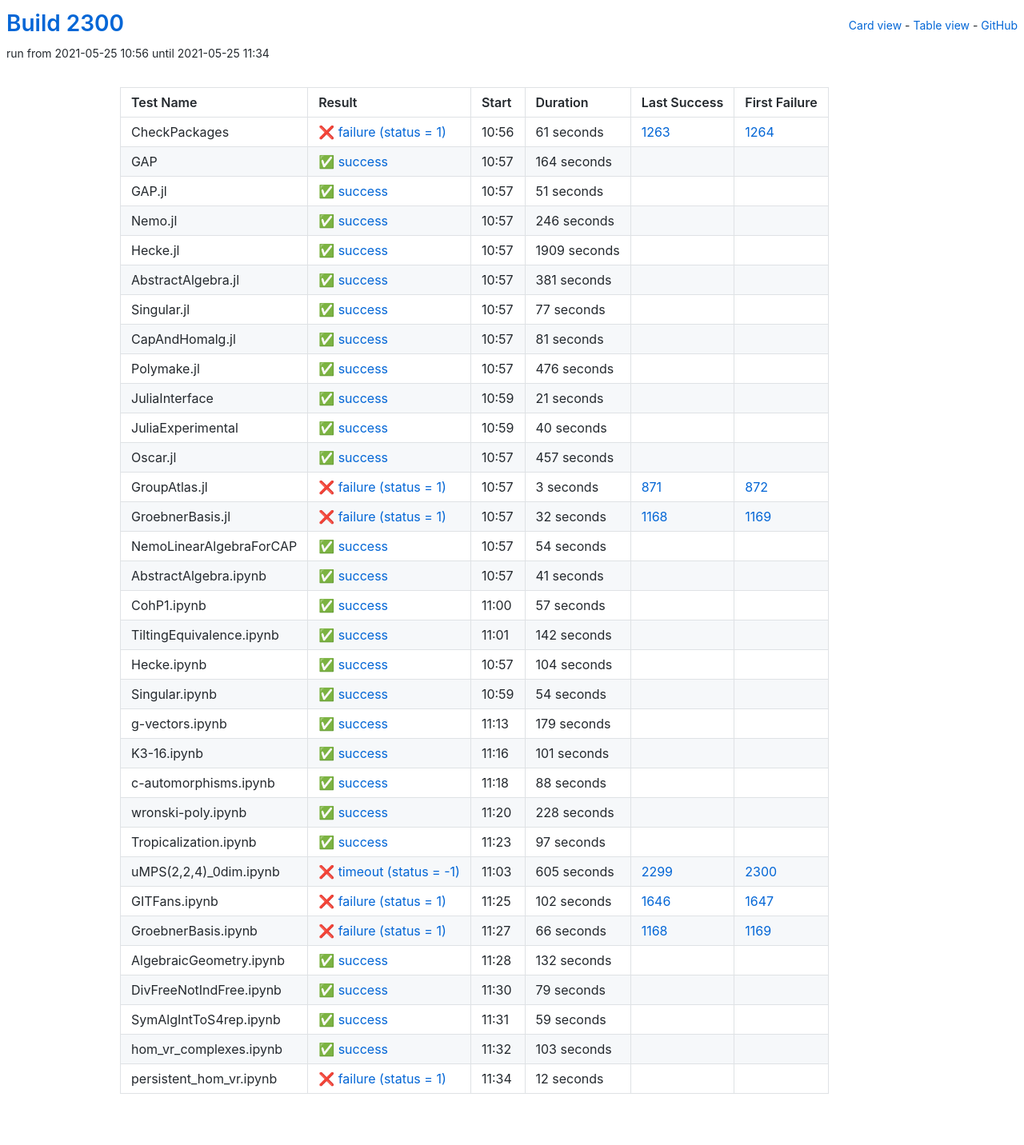
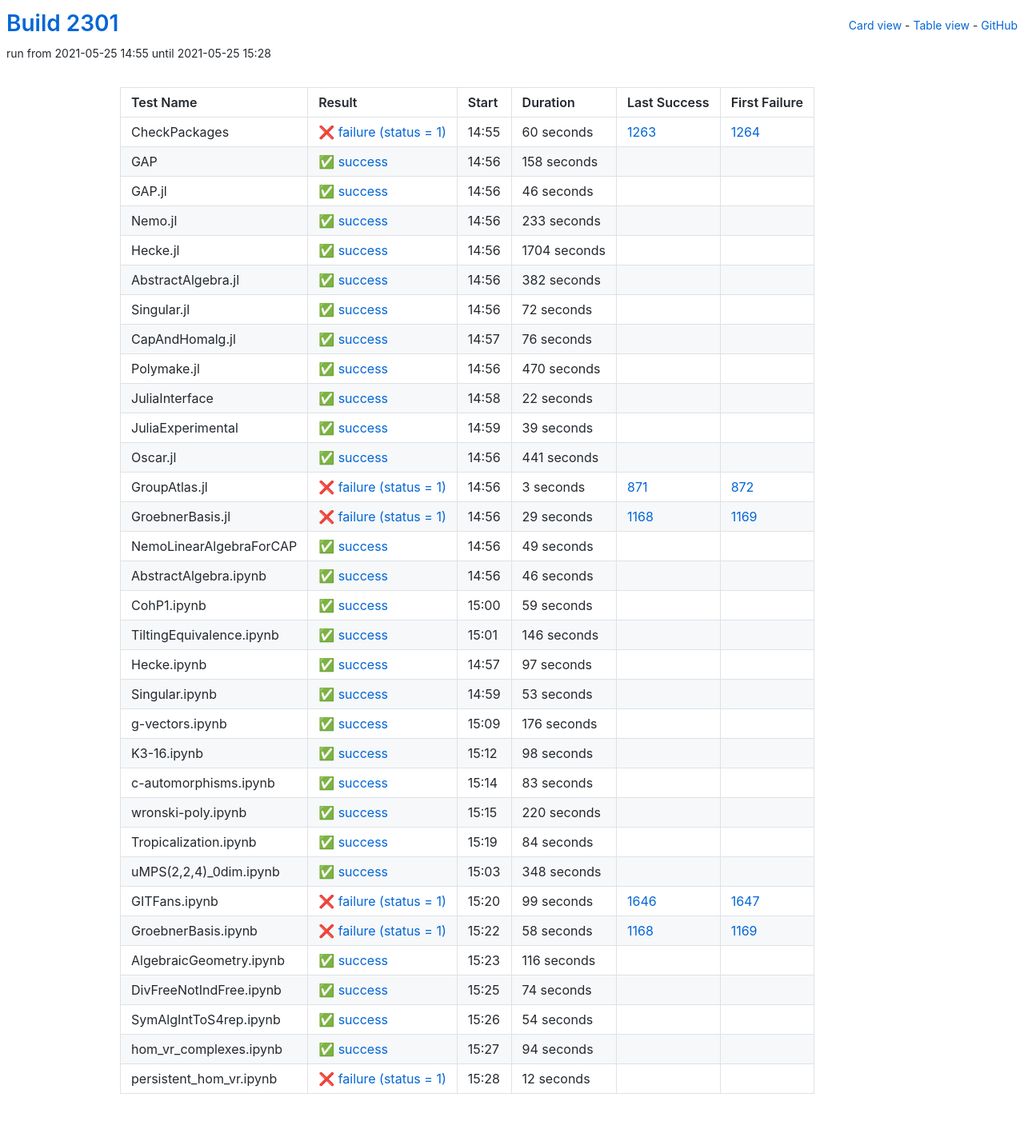
Before and after one commit to oscar-system/oscar-ci-status-stable, a Jekyll site: the page built from table.html, in a window 1280 px wide. Shown: the whole page at 80% size. Built offline with Jekyll 4.4.1, drawn with Linux system fonts in a browser that asks for light colours.

Commit message:
Build #2301

```diff
--- a/_data/ci.yml
+++ b/_data/ci.yml
@@ -1,6 +1,6 @@
 ---
-build: 2300
-build_url: https://oscarci.mathematik.uni-kl.de/job/oscar-stable/2300/
+build: 2301
+build_url: https://oscarci.mathematik.uni-kl.de/job/oscar-stable/2301/
 job: oscar-stable
 organization: oscar-system
 repo: oscar-ci-status-stable
@@ -8,152 +8,152 @@ repourl: https://github.com/oscar-system/oscar-ci-status-stable
 tests:
 - name: CheckPackages
   id: checkpackages
-  log: https://oscarci.mathematik.uni-kl.de/job/oscar-stable/2300/artifact/logs/build-2300/CheckPackages.log
-  start: 2021-05-25 10:56
+  log: https://oscarci.mathematik.uni-kl.de/job/oscar-stable/2301/artifact/logs/build-2301/CheckPackages.log
+  start: 2021-05-25 14:55
   success: false
   exitcode: 1
   status: failure
-  duration: 61
+  duration: 60
   last_success: 1263
   last_success_url: https://oscarci.mathematik.uni-kl.de/job/oscar-stable/1263/
   first_failure: 1264
   first_failure_url: https://oscarci.mathematik.uni-kl.de/job/oscar-stable/1264/
 - name: GAP
   id: gap
-  log: https://oscarci.mathematik.uni-kl.de/job/oscar-stable/2300/artifact/logs/build-2300/GAP.log
-  start: 2021-05-25 10:57
+  log: https://oscarci.mathematik.uni-kl.de/job/oscar-stable/2301/artifact/logs/build-2301/GAP.log
+  start: 2021-05-25 14:56
   success: true
   exitcode: 0
   status: success
-  duration: 164
+  duration: 158
   last_success: false
   last_success_url:
   first_failure: false
   first_failure_url:
 - name: GAP.jl
   id: gap-jl
-  log: https://oscarci.mathematik.uni-kl.de/job/oscar-stable/2300/artifact/logs/build-2300/GAP.jl.log
-  start: 2021-05-25 10:57
+  log: https://oscarci.mathematik.uni-kl.de/job/oscar-stable/2301/artifact/logs/build-2301/GAP.jl.log
+  start: 2021-05-25 14:56
   success: true
   exitcode: 0
   status: success
-  duration: 51
+  duration: 46
   last_success: false
   last_success_url:
   first_failure: false
   first_failure_url:
 - name: Nemo.jl
   id: nemo-jl
-  log: https://oscarci.mathematik.uni-kl.de/job/oscar-stable/2300/artifact/logs/build-2300/Nemo.jl.log
-  start: 2021-05-25 10:57
+  log: https://oscarci.mathematik.uni-kl.de/job/oscar-stable/2301/artifact/logs/build-2301/Nemo.jl.log
+  start: 2021-05-25 14:56
   success: true
   exitcode: 0
   status: success
-  duration: 246
+  duration: 233
   last_success: false
   last_success_url:
   first_failure: false
   first_failure_url:
 - name: Hecke.jl
   id: hecke-jl
-  log: https://oscarci.mathematik.uni-kl.de/job/oscar-stable/2300/artifact/logs/build-2300/Hecke.jl.log
-  start: 2021-05-25 10:57
+  log: https://oscarci.mathematik.uni-kl.de/job/oscar-stable/2301/artifact/logs/build-2301/Hecke.jl.log
+  start: 2021-05-25 14:56
   success: true
   exitcode: 0
   status: success
-  duration: 1909
+  duration: 1704
   last_success: false
   last_success_url:
   first_failure: false
   first_failure_url:
 - name: AbstractAlgebra.jl
   id: abstractalgebra-jl
-  log: https://oscarci.mathematik.uni-kl.de/job/oscar-stable/2300/artifact/logs/build-2300/AbstractAlgebra.jl.log
-  start: 2021-05-25 10:57
+  log: https://oscarci.mathematik.uni-kl.de/job/oscar-stable/2301/artifact/logs/build-2301/AbstractAlgebra.jl.log
+  start: 2021-05-25 14:56
   success: true
   exitcode: 0
   status: success
-  duration: 381
+  duration: 382
   last_success: false
   last_success_url:
   first_failure: false
   first_failure_url:
 - name: Singular.jl
   id: singular-jl
-  log: https://oscarci.mathematik.uni-kl.de/job/oscar-stable/2300/artifact/logs/build-2300/Singular.jl.log
-  start: 2021-05-25 10:57
+  log: https://oscarci.mathematik.uni-kl.de/job/oscar-stable/2301/artifact/logs/build-2301/Singular.jl.log
+  start: 2021-05-25 14:56
   success: true
   exitcode: 0
   status: success
-  duration: 77
+  duration: 72
   last_success: false
   last_success_url:
   first_failure: false
   first_failure_url:
 - name: CapAndHomalg.jl
   id: capandhomalg-jl
-  log: https://oscarci.mathematik.uni-kl.de/job/oscar-stable/2300/artifact/logs/build-2300/CapAndHomalg.jl.log
-  start: 2021-05-25 10:57
+  log: https://oscarci.mathematik.uni-kl.de/job/oscar-stable/2301/artifact/logs/build-2301/CapAndHomalg.jl.log
+  start: 2021-05-25 14:57
   success: true
   exitcode: 0
   status: success
-  duration: 81
+  duration: 76
   last_success: false
   last_success_url:
   first_failure: false
   first_failure_url:
 - name: Polymake.jl
   id: polymake-jl
-  log: https://oscarci.mathematik.uni-kl.de/job/oscar-stable/2300/artifact/logs/build-2300/Polymake.jl.log
-  start: 2021-05-25 10:57
+  log: https://oscarci.mathematik.uni-kl.de/job/oscar-stable/2301/artifact/logs/build-2301/Polymake.jl.log
+  start: 2021-05-25 14:56
   success: true
   exitcode: 0
   status: success
-  duration: 476
+  duration: 470
   last_success: false
   last_success_url:
   first_failure: false
   first_failure_url:
 - name: JuliaInterface
   id: juliainterface
-  log: https://oscarci.mathematik.uni-kl.de/job/oscar-stable/2300/artifact/logs/build-2300/JuliaInterface.log
-  start: 2021-05-25 10:59
+  log: https://oscarci.mathematik.uni-kl.de/job/oscar-stable/2301/artifact/logs/build-2301/JuliaInterface.log
+  start: 2021-05-25 14:58
   success: true
   exitcode: 0
   status: success
-  duration: 21
+  duration: 22
   last_success: false
   last_success_url:
   first_failure: false
   first_failure_url:
 - name: JuliaExperimental
   id: juliaexperimental
-  log: https://oscarci.mathematik.uni-kl.de/job/oscar-stable/2300/artifact/logs/build-2300/JuliaExperimental.log
-  start: 2021-05-25 10:59
+  log: https://oscarci.mathematik.uni-kl.de/job/oscar-stable/2301/artifact/logs/build-2301/JuliaExperimental.log
+  start: 2021-05-25 14:59
   success: true
   exitcode: 0
   status: success
-  duration: 40
+  duration: 39
   last_success: false
   last_success_url:
   first_failure: false
   first_failure_url:
 - name: Oscar.jl
   id: oscar-jl
-  log: https://oscarci.mathematik.uni-kl.de/job/oscar-stable/2300/artifact/logs/build-2300/Oscar.jl.log
-  start: 2021-05-25 10:57
+  log: https://oscarci.mathematik.uni-kl.de/job/oscar-stable/2301/artifact/logs/build-2301/Oscar.jl.log
+  start: 2021-05-25 14:56
   success: true
   exitcode: 0
   status: success
-  duration: 457
+  duration: 441
   last_success: false
   last_success_url:
   first_failure: false
   first_failure_url:
 - name: GroupAtlas.jl
   id: groupatlas-jl
-  log: https://oscarci.mathematik.uni-kl.de/job/oscar-stable/2300/artifact/logs/build-2300/GroupAtlas.jl.log
-  start: 2021-05-25 10:57
+  log: https://oscarci.mathematik.uni-kl.de/job/oscar-stable/2301/artifact/logs/build-2301/GroupAtlas.jl.log
+  start: 2021-05-25 14:56
   success: false
   exitcode: 1
   status: failure
@@ -164,20 +164,212 @@ tests:
   first_failure_url: https://oscarci.mathematik.uni-kl.de/job/oscar-stable/872/
 - name: GroebnerBasis.jl
   id: groebnerbasis-jl
-  log: https://oscarci.mathematik.uni-kl.de/job/oscar-stable/2300/artifact/logs/build-2300/GroebnerBasis.jl.log
-  start: 2021-05-25 10:57
+  log: https://oscarci.mathematik.uni-kl.de/job/oscar-stable/2301/artifact/logs/build-2301/GroebnerBasis.jl.log
+  start: 2021-05-25 14:56
   success: false
   exitcode: 1
   status: failure
-  duration: 32
+  duration: 29
   last_success: 1168
   last_success_url: https://oscarci.mathematik.uni-kl.de/job/oscar-stable/1168/
   first_failure: 1169
   first_failure_url: https://oscarci.mathematik.uni-kl.de/job/oscar-stable/1169/
 - name: NemoLinearAlgebraForCAP
   id: nemolinearalgebraforcap
-  log: https://oscarci.mathematik.uni-kl.de/job/oscar-stable/2300/artifact/logs/build-2300/NemoLinearAlgebraForCAP.log
-  start: 2021-05-25 10:57
+  log: https://oscarci.mathematik.uni-kl.de/job/oscar-stable/2301/artifact/logs/build-2301/NemoLinearAlgebraForCAP.log
+  start: 2021-05-25 14:56
+  success: true
+  exitcode: 0
+  status: success
+  duration: 49
+  last_success: false
+  last_success_url:
+  first_failure: false
+  first_failure_url:
+- name: AbstractAlgebra.ipynb
+  id: abstractalgebra-ipynb
+  log: https://oscarci.mathematik.uni-kl.de/job/oscar-stable/2301/artifact/logs/build-2301/AbstractAlgebra.ipynb.log
+  start: 2021-05-25 14:56
+  success: true
+  exitcode: 0
+  status: success
+  duration: 46
+  last_success: false
+  last_success_url:
+  first_failure: false
+  first_failure_url:
+- name: CohP1.ipynb
+  id: cohp1-ipynb
+  log: https://oscarci.mathematik.uni-kl.de/job/oscar-stable/2301/artifact/logs/build-2301/CohP1.ipynb.log
+  start: 2021-05-25 15:00
+  success: true
+  exitcode: 0
+  status: success
+  duration: 59
+  last_success: false
+  last_success_url:
+  first_failure: false
+  first_failure_url:
+- name: TiltingEquivalence.ipynb
+  id: tiltingequivalence-ipynb
+  log: https://oscarci.mathematik.uni-kl.de/job/oscar-stable/2301/artifact/logs/build-2301/TiltingEquivalence.ipynb.log
+  start: 2021-05-25 15:01
+  success: true
+  exitcode: 0
+  status: success
+  duration: 146
+  last_success: false
+  last_success_url:
+  first_failure: false
+  first_failure_url:
+- name: Hecke.ipynb
+  id: hecke-ipynb
+  log: https://oscarci.mathematik.uni-kl.de/job/oscar-stable/2301/artifact/logs/build-2301/Hecke.ipynb.log
+  start: 2021-05-25 14:57
+  success: true
+  exitcode: 0
+  status: success
+  duration: 97
+  last_success: false
+  last_success_url:
+  first_failure: false
+  first_failure_url:
+- name: Singular.ipynb
+  id: singular-ipynb
+  log: https://oscarci.mathematik.uni-kl.de/job/oscar-stable/2301/artifact/logs/build-2301/Singular.ipynb.log
+  start: 2021-05-25 14:59
+  success: true
+  exitcode: 0
+  status: success
+  duration: 53
+  last_success: false
+  last_success_url:
+  first_failure: false
+  first_failure_url:
+- name: g-vectors.ipynb
+  id: g-vectors-ipynb
+  log: https://oscarci.mathematik.uni-kl.de/job/oscar-stable/2301/artifact/logs/build-2301/g-vectors.ipynb.log
+  start: 2021-05-25 15:09
+  success: true
+  exitcode: 0
+  status: success
+  duration: 176
+  last_success: false
+  last_success_url:
+  first_failure: false
+  first_failure_url:
+- name: K3-16.ipynb
+  id: k3-16-ipynb
+  log: https://oscarci.mathematik.uni-kl.de/job/oscar-stable/2301/artifact/logs/build-2301/K3-16.ipynb.log
+  start: 2021-05-25 15:12
+  success: true
+  exitcode: 0
+  status: success
+  duration: 98
+  last_success: false
+  last_success_url:
+  first_failure: false
+  first_failure_url:
+- name: c-automorphisms.ipynb
+  id: c-automorphisms-ipynb
+  log: https://oscarci.mathematik.uni-kl.de/job/oscar-stable/2301/artifact/logs/build-2301/c-automorphisms.ipynb.log
+  start: 2021-05-25 15:14
+  success: true
+  exitcode: 0
+  status: success
+  duration: 83
+  last_success: false
+  last_success_url:
+  first_failure: false
+  first_failure_url:
+- name: wronski-poly.ipynb
+  id: wronski-poly-ipynb
+  log: https://oscarci.mathematik.uni-kl.de/job/oscar-stable/2301/artifact/logs/build-2301/wronski-poly.ipynb.log
+  start: 2021-05-25 15:15
+  success: true
+  exitcode: 0
+  status: success
+  duration: 220
+  last_success: false
+  last_success_url:
+  first_failure: false
+  first_failure_url:
+- name: Tropicalization.ipynb
+  id: tropicalization-ipynb
+  log: https://oscarci.mathematik.uni-kl.de/job/oscar-stable/2301/artifact/logs/build-2301/Tropicalization.ipynb.log
+  start: 2021-05-25 15:19
+  success: true
+  exitcode: 0
+  status: success
+  duration: 84
+  last_success: false
+  last_success_url:
+  first_failure: false
+  first_failure_url:
+- name: uMPS(2,2,4)_0dim.ipynb
+  id: umps-2-2-4-0dim-ipynb
+  log: https://oscarci.mathematik.uni-kl.de/job/oscar-stable/2301/artifact/logs/build-2301/uMPS-2-2-4-_0dim.ipynb.log
+  start: 2021-05-25 15:03
+  success: true
+  exitcode: 0
+  status: success
+  duration: 348
+  last_success: false
+  last_success_url:
+  first_failure: false
+  first_failure_url:
+- name: GITFans.ipynb
+  id: gitfans-ipynb
+  log: https://oscarci.mathematik.uni-kl.de/job/oscar-stable/2301/artifact/logs/build-2301/GITFans.ipynb.log
+  start: 2021-05-25 15:20
+  success: false
+  exitcode: 1
+  status: failure
+  duration: 99
+  last_success: 1646
+  last_success_url: https://oscarci.mathematik.uni-kl.de/job/oscar-stable/1646/
+  first_failure: 1647
+  first_failure_url: https://oscarci.mathematik.uni-kl.de/job/oscar-stable/1647/
+- name: GroebnerBasis.ipynb
+  id: groebnerbasis-ipynb
+  log: https://oscarci.mathematik.uni-kl.de/job/oscar-stable/2301/artifact/logs/build-2301/GroebnerBasis.ipynb.log
+  start: 2021-05-25 15:22
+  success: false
+  exitcode: 1
+  status: failure
+  duration: 58
+  last_success: 1168
+  last_success_url: https://oscarci.mathematik.uni-kl.de/job/oscar-stable/1168/
+  first_failure: 1169
+  first_failure_url: https://oscarci.mathematik.uni-kl.de/job/oscar-stable/1169/
+- name: AlgebraicGeometry.ipynb
+  id: algebraicgeometry-ipynb
+  log: https://oscarci.mathematik.uni-kl.de/job/oscar-stable/2301/artifact/logs/build-2301/AlgebraicGeometry.ipynb.log
+  start: 2021-05-25 15:23
+  success: true
+  exitcode: 0
+  status: success
+  duration: 116
+  last_success: false
+  last_success_url:
+  first_failure: false
+  first_failure_url:
+- name: DivFreeNotIndFree.ipynb
+  id: divfreenotindfree-ipynb
+  log: https://oscarci.mathematik.uni-kl.de/job/oscar-stable/2301/artifact/logs/build-2301/DivFreeNotIndFree.ipynb.log
+  start: 2021-05-25 15:25
+  success: true
+  exitcode: 0
+  status: success
+  duration: 74
+  last_success: false
+  last_success_url:
+  first_failure: false
+  first_failure_url:
+- name: SymAlgIntToS4rep.ipynb
+  id: symalginttos4rep-ipynb
+  log: https://oscarci.mathematik.uni-kl.de/job/oscar-stable/2301/artifact/logs/build-2301/SymAlgIntToS4rep.ipynb.log
+  start: 2021-05-25 15:26
   success: true
   exitcode: 0
   status: success
@@ -186,214 +378,22 @@ tests:
   last_success_url:
   first_failure: false
   first_failure_url:
-- name: AbstractAlgebra.ipynb
-  id: abstractalgebra-ipynb
-  log: https://oscarci.mathematik.uni-kl.de/job/oscar-stable/2300/artifact/logs/build-2300/AbstractAlgebra.ipynb.log
-  start: 2021-05-25 10:57
+- name: hom_vr_complexes.ipynb
+  id: hom-vr-complexes-ipynb
+  log: https://oscarci.mathematik.uni-kl.de/job/oscar-stable/2301/artifact/logs/build-2301/hom_vr_complexes.ipynb.log
+  start: 2021-05-25 15:27
   success: true
   exitcode: 0
   status: success
-  duration: 41
-  last_success: false
-  last_success_url:
-  first_failure: false
-  first_failure_url:
-- name: CohP1.ipynb
-  id: cohp1-ipynb
-  log: https://oscarci.mathematik.uni-kl.de/job/oscar-stable/2300/artifact/logs/build-2300/CohP1.ipynb.log
-  start: 2021-05-25 11:00
-  success: true
-  exitcode: 0
-  status: success
-  duration: 57
-  last_success: false
-  last_success_url:
-  first_failure: false
-  first_failure_url:
-- name: TiltingEquivalence.ipynb
-  id: tiltingequivalence-ipynb
-  log: https://oscarci.mathematik.uni-kl.de/job/oscar-stable/2300/artifact/logs/build-2300/TiltingEquivalence.ipynb.log
-  start: 2021-05-25 11:01
-  success: true
-  exitcode: 0
-  status: success
-  duration: 142
-  last_success: false
-  last_success_url:
-  first_failure: false
-  first_failure_url:
-- name: Hecke.ipynb
-  id: hecke-ipynb
-  log: https://oscarci.mathematik.uni-kl.de/job/oscar-stable/2300/artifact/logs/build-2300/Hecke.ipynb.log
-  start: 2021-05-25 10:57
-  success: true
-  exitcode: 0
-  status: success
-  duration: 104
-  last_success: false
-  last_success_url:
-  first_failure: false
-  first_failure_url:
-- name: Singular.ipynb
-  id: singular-ipynb
-  log: https://oscarci.mathematik.uni-kl.de/job/oscar-stable/2300/artifact/logs/build-2300/Singular.ipynb.log
-  start: 2021-05-25 10:59
-  success: true
-  exitcode: 0
-  status: success
-  duration: 54
-  last_success: false
-  last_success_url:
-  first_failure: false
-  first_failure_url:
-- name: g-vectors.ipynb
-  id: g-vectors-ipynb
-  log: https://oscarci.mathematik.uni-kl.de/job/oscar-stable/2300/artifact/logs/build-2300/g-vectors.ipynb.log
-  start: 2021-05-25 11:13
-  success: true
-  exitcode: 0
-  status: success
-  duration: 179
-  last_success: false
-  last_success_url:
-  first_failure: false
-  first_failure_url:
-- name: K3-16.ipynb
-  id: k3-16-ipynb
-  log: https://oscarci.mathematik.uni-kl.de/job/oscar-stable/2300/artifact/logs/build-2300/K3-16.ipynb.log
-  start: 2021-05-25 11:16
-  success: true
-  exitcode: 0
-  status: success
-  duration: 101
-  last_success: false
-  last_success_url:
-  first_failure: false
-  first_failure_url:
-- name: c-automorphisms.ipynb
-  id: c-automorphisms-ipynb
-  log: https://oscarci.mathematik.uni-kl.de/job/oscar-stable/2300/artifact/logs/build-2300/c-automorphisms.ipynb.log
-  start: 2021-05-25 11:18
-  success: true
-  exitcode: 0
-  status: success
-  duration: 88
-  last_success: false
-  last_success_url:
-  first_failure: false
-  first_failure_url:
-- name: wronski-poly.ipynb
-  id: wronski-poly-ipynb
-  log: https://oscarci.mathematik.uni-kl.de/job/oscar-stable/2300/artifact/logs/build-2300/wronski-poly.ipynb.log
-  start: 2021-05-25 11:20
-  success: true
-  exitcode: 0
-  status: success
-  duration: 228
-  last_success: false
-  last_success_url:
-  first_failure: false
-  first_failure_url:
-- name: Tropicalization.ipynb
-  id: tropicalization-ipynb
-  log: https://oscarci.mathematik.uni-kl.de/job/oscar-stable/2300/artifact/logs/build-2300/Tropicalization.ipynb.log
-  start: 2021-05-25 11:23
-  success: true
-  exitcode: 0
-  status: success
-  duration: 97
-  last_success: false
-  last_success_url:
-  first_failure: false
-  first_failure_url:
-- name: uMPS(2,2,4)_0dim.ipynb
-  id: umps-2-2-4-0dim-ipynb
-  log: https://oscarci.mathematik.uni-kl.de/job/oscar-stable/2300/artifact/logs/build-2300/uMPS-2-2-4-_0dim.ipynb.log
-  start: 2021-05-25 11:03
-  success: false
-  exitcode: -1
-  status: timeout
-  duration: 605
-  last_success: 2299
-  last_success_url: https://oscarci.mathematik.uni-kl.de/job/oscar-stable/2299/
-  first_failure: 2300
-  first_failure_url: https://oscarci.mathematik.uni-kl.de/job/oscar-stable/2300/
-- name: GITFans.ipynb
-  id: gitfans-ipynb
-  log: https://oscarci.mathematik.uni-kl.de/job/oscar-stable/2300/artifact/logs/build-2300/GITFans.ipynb.log
-  start: 2021-05-25 11:25
-  success: false
-  exitcode: 1
-  status: failure
-  duration: 102
-  last_success: 1646
-  last_success_url: https://oscarci.mathematik.uni-kl.de/job/oscar-stable/1646/
-  first_failure: 1647
-  first_failure_url: https://oscarci.mathematik.uni-kl.de/job/oscar-stable/1647/
-- name: GroebnerBasis.ipynb
-  id: groebnerbasis-ipynb
-  log: https://oscarci.mathematik.uni-kl.de/job/oscar-stable/2300/artifact/logs/build-2300/GroebnerBasis.ipynb.log
-  start: 2021-05-25 11:27
-  success: false
-  exitcode: 1
-  status: failure
-  duration: 66
-  last_success: 1168
-  last_success_url: https://oscarci.mathematik.uni-kl.de/job/oscar-stable/1168/
-  first_failure: 1169
-  first_failure_url: https://oscarci.mathematik.uni-kl.de/job/oscar-stable/1169/
-- name: AlgebraicGeometry.ipynb
-  id: algebraicgeometry-ipynb
-  log: https://oscarci.mathematik.uni-kl.de/job/oscar-stable/2300/artifact/logs/build-2300/AlgebraicGeometry.ipynb.log
-  start: 2021-05-25 11:28
-  success: true
-  exitcode: 0
-  status: success
-  duration: 132
-  last_success: false
-  last_success_url:
-  first_failure: false
-  first_failure_url:
-- name: DivFreeNotIndFree.ipynb
-  id: divfreenotindfree-ipynb
-  log: https://oscarci.mathematik.uni-kl.de/job/oscar-stable/2300/artifact/logs/build-2300/DivFreeNotIndFree.ipynb.log
-  start: 2021-05-25 11:30
-  success: true
-  exitcode: 0
-  status: success
-  duration: 79
-  last_success: false
-  last_success_url:
-  first_failure: false
-  first_failure_url:
-- name: SymAlgIntToS4rep.ipynb
-  id: symalginttos4rep-ipynb
-  log: https://oscarci.mathematik.uni-kl.de/job/oscar-stable/2300/artifact/logs/build-2300/SymAlgIntToS4rep.ipynb.log
-  start: 2021-05-25 11:31
-  success: true
-  exitcode: 0
-  status: success
-  duration: 59
-  last_success: false
-  last_success_url:
-  first_failure: false
-  first_failure_url:
-- name: hom_vr_complexes.ipynb
-  id: hom-vr-complexes-ipynb
-  log: https://oscarci.mathematik.uni-kl.de/job/oscar-stable/2300/artifact/logs/build-2300/hom_vr_complexes.ipynb.log
-  start: 2021-05-25 11:32
-  success: true
-  exitcode: 0
-  status: success
-  duration: 103
+  duration: 94
   last_success: false
   last_success_url:
   first_failure: false
   first_failure_url:
 - name: persistent_hom_vr.ipynb
   id: persistent-hom-vr-ipynb
-  log: https://oscarci.mathematik.uni-kl.de/job/oscar-stable/2300/artifact/logs/build-2300/persistent_hom_vr.ipynb.log
-  start: 2021-05-25 11:34
+  log: https://oscarci.mathematik.uni-kl.de/job/oscar-stable/2301/artifact/logs/build-2301/persistent_hom_vr.ipynb.log
+  start: 2021-05-25 15:28
   success: false
   exitcode: 1
   status: failure
```
Also changed, not shown: README.md.
